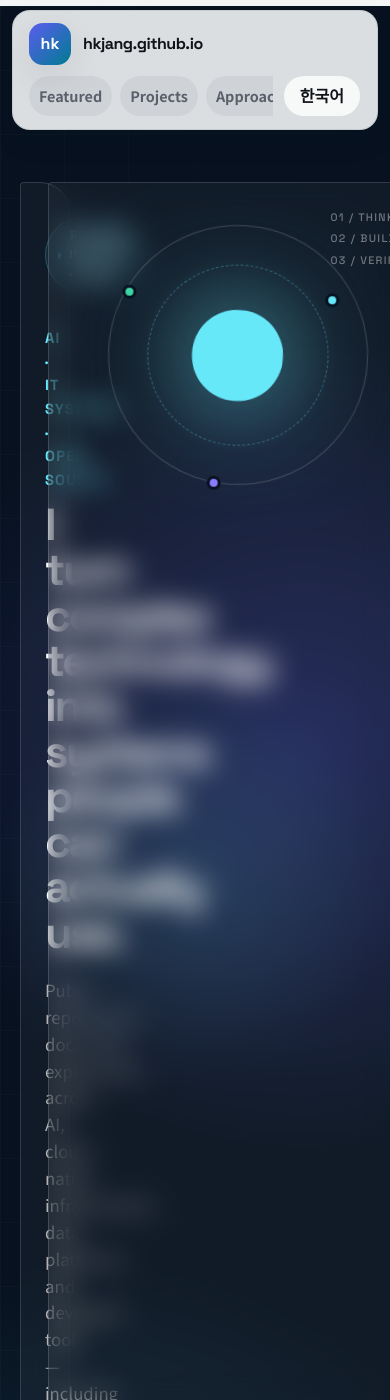
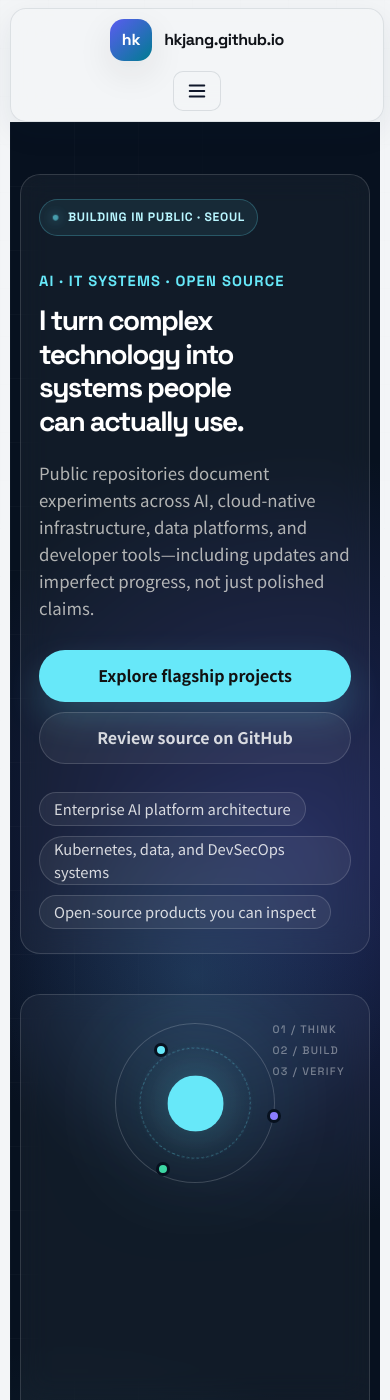
Before and after one commit to hkjang/hkjang.github.io, a Jekyll site: the page index.html, which Jekyll copies as it is, in a window 390 px wide and 1400 px high. Built offline with Jekyll 4.4.1, drawn with Linux system fonts in a browser that asks for light colours.

Commit message:
style: optimize mobile responsive design for navbar, hero grid, controls, and card layouts

```diff
--- a/index.html
+++ b/index.html
@@ -96,6 +96,9 @@
           <span class="brand-text">hkjang.github.io</span>
         </a>
 
+      <button id="mobile-menu-btn" class="mobile-menu-btn" aria-label="Toggle navigation menu">
+        <svg width="22" height="22" fill="none" stroke="currentColor" viewBox="0 0 24 24"><path stroke-linecap="round" stroke-linejoin="round" stroke-width="2" d="M4 6h16M4 12h16M4 18h16"></path></svg>
+      </button>
       <div class="topbar-actions">
           <div class="topbar-links">
             <a href="#featured" data-i18n="nav.featured">Featured</a>
--- a/site.css
+++ b/site.css
@@ -656,3 +656,213 @@
     transition-duration: 0.01ms !important;
   }
 }
+
+
+/* ==========================================================================
+   Comprehensive Mobile & Responsive Design Enhancements
+   ========================================================================== */
+
+.mobile-menu-btn {
+  display: none;
+  align-items: center;
+  justify-content: center;
+  background: rgba(255, 255, 255, 0.08);
+  border: 1px solid rgba(17, 32, 59, 0.12);
+  color: #0f172a;
+  padding: 8px 12px;
+  border-radius: 10px;
+  cursor: pointer;
+  transition: all 0.2s ease;
+}
+.dark .mobile-menu-btn {
+  color: #f8fafc;
+  border-color: rgba(255, 255, 255, 0.15);
+}
+
+@media (max-width: 992px) {
+  html, body, .site-shell {
+    max-width: 100vw;
+    overflow-x: hidden;
+  }
+
+  .hero-grid {
+    grid-template-columns: 1fr !important;
+    gap: 24px !important;
+    padding-top: 20px !important;
+  }
+
+  .answer-grid,
+  .value-grid,
+  .approach-grid,
+  .faq-grid,
+  .controls-panel {
+    grid-template-columns: 1fr !important;
+  }
+
+  .repo-grid,
+  .repo-grid-featured {
+    grid-template-columns: 1fr !important;
+  }
+}
+
+@media (max-width: 768px) {
+  .topbar {
+    top: 8px;
+    width: calc(100vw - 24px);
+    margin: 8px auto 0;
+    padding: 10px 14px;
+    border-radius: 16px;
+    display: flex;
+    flex-wrap: wrap;
+    align-items: center;
+    justify-content: space-between;
+  }
+
+  .mobile-menu-btn {
+    display: flex;
+  }
+
+  .topbar-actions {
+    display: none;
+    width: 100%;
+    flex-direction: column;
+    align-items: stretch;
+    gap: 12px;
+    padding-top: 14px;
+    margin-top: 10px;
+    border-top: 1px solid rgba(17, 32, 59, 0.08);
+  }
+
+  .topbar-actions.active {
+    display: flex;
+  }
+
+  .topbar-links {
+    flex-direction: column;
+    width: 100%;
+    gap: 6px;
+    overflow-x: visible;
+  }
+
+  .topbar-links a {
+    width: 100%;
+    text-align: center;
+    padding: 10px 16px;
+    font-size: 0.95rem;
+    font-weight: 600;
+  }
+
+  .locale-toggle {
+    width: 100%;
+    justify-content: center;
+    padding: 10px 16px;
+    font-size: 0.95rem;
+  }
+
+  .hero {
+    margin-top: 0 !important;
+    padding-top: 32px !important;
+  }
+
+  .hero-copy {
+    padding: 24px 18px !important;
+    border-radius: 20px !important;
+  }
+
+  .hero-copy h1 {
+    font-size: clamp(1.85rem, 7.5vw, 2.75rem) !important;
+    line-height: 1.2 !important;
+  }
+
+  .hero-subtitle {
+    font-size: 1rem !important;
+    line-height: 1.5 !important;
+  }
+
+  .hero-actions {
+    flex-direction: column;
+    width: 100%;
+    gap: 10px;
+  }
+
+  .hero-actions .button,
+  .hero-actions a {
+    width: 100% !important;
+    text-align: center;
+    justify-content: center;
+  }
+
+  .hero-lab {
+    min-height: auto !important;
+    padding: 28px 18px !important;
+    border-radius: 20px !important;
+    margin-top: 16px;
+  }
+
+  .lab-orbit {
+    position: relative !important;
+    top: 0 !important;
+    left: 0 !important;
+    transform: none !important;
+    width: 160px !important;
+    height: 160px !important;
+    aspect-ratio: 1 !important;
+    margin: 0 auto 20px !important;
+  }
+
+  .controls-panel {
+    display: flex !important;
+    flex-direction: column !important;
+    gap: 12px !important;
+    padding: 16px !important;
+    border-radius: 16px !important;
+  }
+
+  .controls-panel input,
+  .controls-panel select,
+  .controls-panel button {
+    width: 100% !important;
+    font-size: 0.95rem !important;
+  }
+
+  .repo-card {
+    padding: 20px 16px !important;
+    border-radius: 16px !important;
+  }
+
+  .repo-header {
+    flex-direction: column;
+    align-items: flex-start;
+    gap: 8px;
+  }
+
+  .repo-footer {
+    flex-direction: column;
+    align-items: stretch;
+    gap: 12px;
+  }
+
+  .repo-links {
+    flex-direction: column;
+    width: 100%;
+    gap: 8px;
+  }
+
+  .repo-link {
+    width: 100% !important;
+    justify-content: center;
+    padding: 10px 14px !important;
+  }
+}
+
+@media (max-width: 480px) {
+  .site-shell {
+    padding: 0 10px;
+  }
+  .topbar {
+    width: calc(100vw - 16px);
+  }
+  .hero-copy h1 {
+    font-size: 1.75rem !important;
+  }
+}
```
Also changed, not shown: other parts of index.html (+20 -0 lines).
